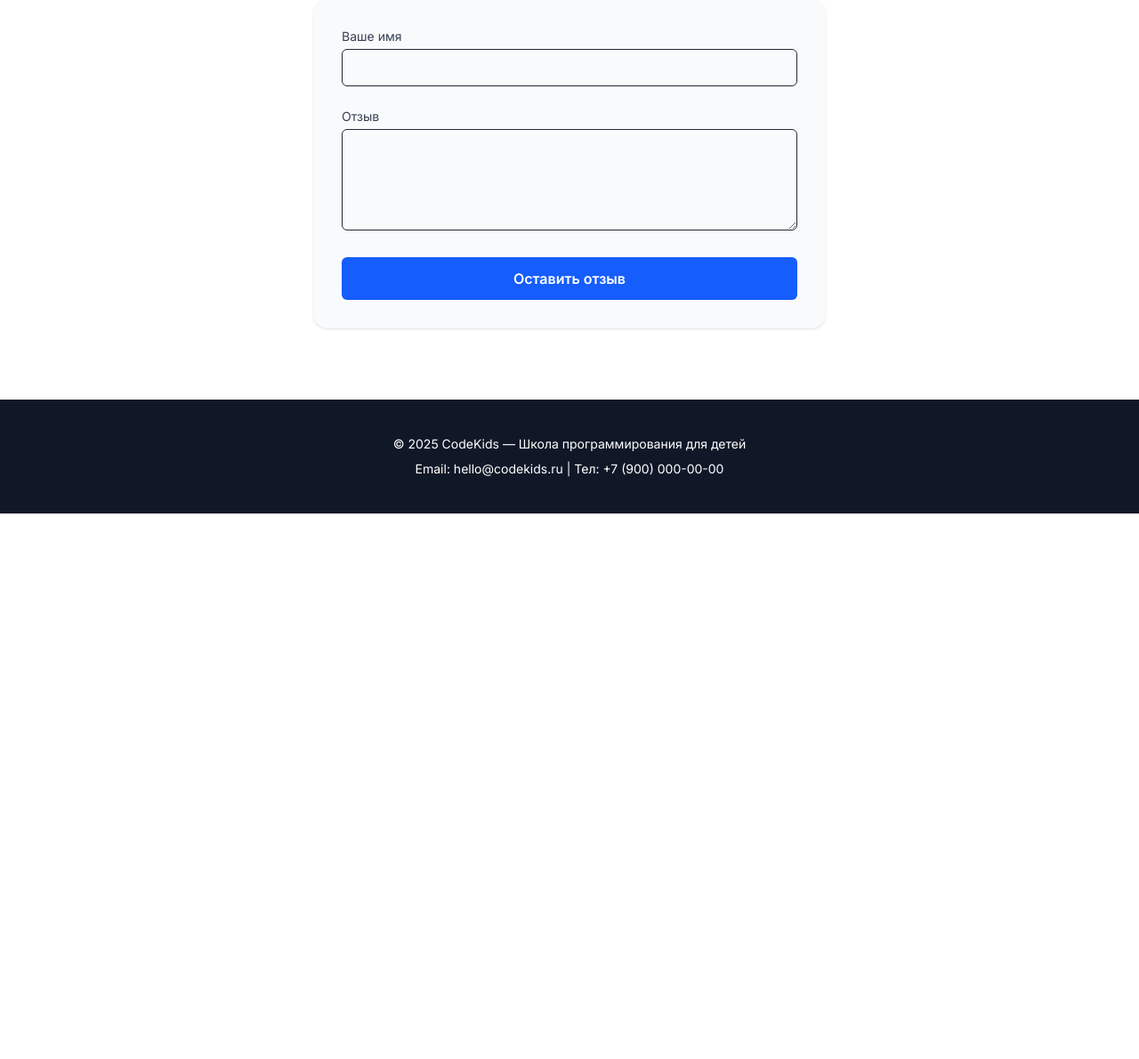
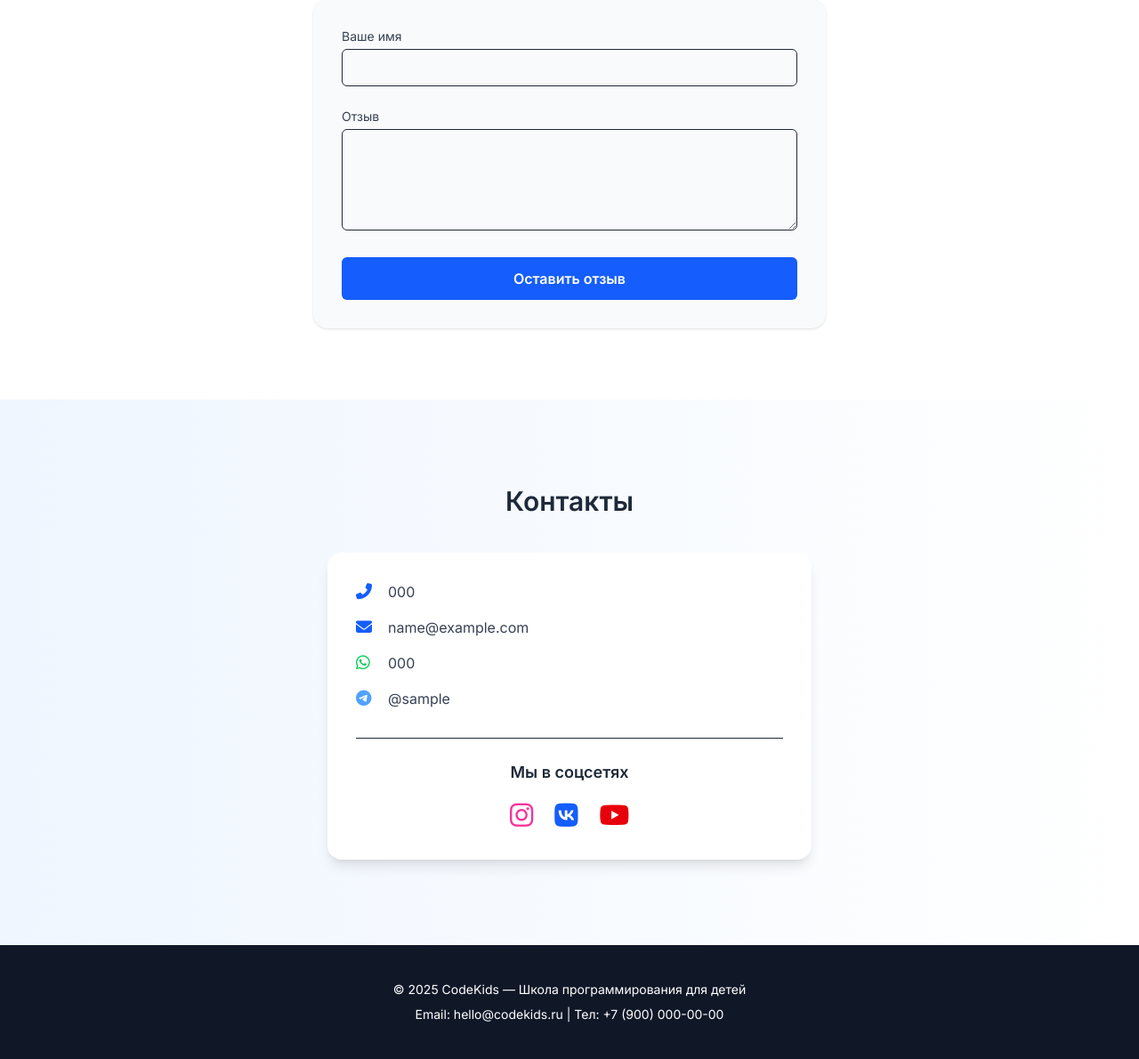
Before and after one commit to strongardo/codekids, a Django app: page / in a window 1280 px wide. Shown: the part 2637-3827 px from the top of the page at 89% size. Before the commit the page ends 3214 px from the top, so only its background shows below. Run offline with Django 5.2, Linux system fonts and the light colour scheme; tables that the repository leaves empty hold one stand-in row (values such as "Sample post").

Commit message:
delete contacts page, add contacts section to home

```diff
--- a/pages/urls.py
+++ b/pages/urls.py
@@ -5,7 +5,6 @@ urlpatterns = [
     path('', home, name='home'),
     path('courses/', courses, name='courses'),
     path('about/', about, name='about'),
-    path('contacts/', contacts, name='contacts'),
     path('login_form/', login_form, name='login_form'),
     path('dashboard/', dashboard, name='dashboard'),
     path('thanks/<str:page_type>/', thanks, name='thanks'),
--- a/pages/views.py
+++ b/pages/views.py
@@ -15,6 +15,7 @@ def home(request):
         'features': Feature.objects.all(),
         'courses': Course.objects.filter(is_hit=True),
         'reviews': Review.objects.all(),
+        'contacts': ContactInfo.objects.all().first()
     }
 
     if request.method == 'POST':
@@ -49,11 +50,6 @@ def about(request):
         'teachers': teachers,
         'about_info': about_info,
     })
-
-
-def contacts(request):
-    contact_info = ContactInfo.objects.all().first()
-    return render(request, 'pages/contacts.html', {'contacts': contact_info})
 
 
 def register(request):
--- a/templates/header.html
+++ b/templates/header.html
@@ -2,21 +2,33 @@
     <div class="max-w-7xl mx-auto px-4 py-4 flex justify-between items-center">
         <a href="{% url 'home' %}"><h1 class="text-2xl font-bold text-blue-600">CodeKids</h1></a>
         <nav class="space-x-6 text-sm font-medium">
-            <a href="{% url 'contacts' %}" class="text-gray-600 hover:text-blue-600 transition">Контакты</a>
+            <a href="{% url 'home' %}#contacts" class="text-gray-600 hover:text-blue-600 transition">Контакты</a>
+
+            {% if user.is_staff %}
+            <a href="/admin" class="text-gray-600 hover:text-blue-600 transition">Админка</a>
+
+            <form method="POST" action="{% url 'logout' %}" class="inline">
+                {% csrf_token %}
+                <button type="submit"
+                        class="text-gray-600 hover:text-blue-600 transition text-sm font-medium bg-transparent p-0 m-0 border-none cursor-pointer">
+                    Выход
+                </button>
+            </form>
+            {% else %}
 
             {% if user.is_authenticated %}
             <a href="{% url 'dashboard' %}" class="text-gray-600 hover:text-blue-600 transition">Личный кабинет</a>
             <form method="POST" action="{% url 'logout' %}" class="inline">
                 {% csrf_token %}
                 <button type="submit"
-                        class="text-gray-600 hover:text-blue-600 transition text-sm font-medium bg-transparent p-0 m-0 border-none cursor-pointer">Выход
+                        class="text-gray-600 hover:text-blue-600 transition text-sm font-medium bg-transparent p-0 m-0 border-none cursor-pointer">
+                    Выход
                 </button>
             </form>
-            {% if user.is_staff %}
-            <a href="/admin" class="text-gray-600 hover:text-blue-600 transition">Админка</a>
-            {% endif %}
             {% else %}
             <a href="{% url 'login_form' %}" class="text-gray-600 hover:text-blue-600 transition">Вход</a>
+            {% endif %}
+
             {% endif %}
         </nav>
     </div>
--- a/templates/pages/home.html
+++ b/templates/pages/home.html
@@ -214,6 +214,73 @@
         </div>
     </section>
 
+    <section id="contacts" class="py-24 bg-gradient-to-r from-blue-50 to-white fade-in">
+        <div class="max-w-xl mx-auto px-4">
+            <h3 class="text-3xl font-semibold text-center mb-10 text-gray-800">Контакты</h3>
+
+            <div class="bg-white p-8 rounded-2xl shadow-lg hover:shadow-xl transition-shadow duration-300">
+                <div class="space-y-4 text-gray-700 text-base">
+                    {% if contacts.phone %}
+                    <div class="flex items-center">
+                        <i class="fas fa-phone-alt text-blue-600 w-6 text-lg mr-3"></i>
+                        <a href="tel:{{ contacts.phone }}" class="hover:text-blue-600">{{ contacts.phone }}</a>
+                    </div>
+                    {% endif %}
+
+                    {% if contacts.email %}
+                    <div class="flex items-center">
+                        <i class="fas fa-envelope text-blue-600 w-6 text-lg mr-3"></i>
+                        <a href="mailto:{{ contacts.email }}" class="hover:text-blue-600">{{ contacts.email }}</a>
+                    </div>
+                    {% endif %}
+
+                    {% if contacts.whatsapp_number %}
+                    <div class="flex items-center">
+                        <i class="fab fa-whatsapp text-green-500 w-6 text-lg mr-3"></i>
+                        <a href="https://wa.me/{{ contacts.whatsapp_number }}" target="_blank"
+                           class="hover:text-green-600">
+                            {{ contacts.whatsapp_number }}
+                        </a>
+                    </div>
+                    {% endif %}
+
+                    {% if contacts.telegram_login %}
+                    <div class="flex items-center">
+                        <i class="fab fa-telegram-plane text-blue-400 w-6 text-lg mr-3"></i>
+                        <a href="https://t.me/{{ contacts.telegram_login }}" target="_blank"
+                           class="hover:text-blue-500">
+                            @{{ contacts.telegram_login }}
+                        </a>
+                    </div>
+                    {% endif %}
+                </div>
+
+                {% if contacts.instagram_link or contacts.vk_link or contacts.youtube_link %}
+                <div class="mt-8 border-t pt-6 text-center">
+                    <h4 class="text-lg font-semibold text-gray-800 mb-4">Мы в соцсетях</h4>
+                    <div class="flex justify-center space-x-6 text-3xl">
+                        {% if contacts.instagram_link %}
+                        <a href="{{ contacts.instagram_link }}" target="_blank" class="hover:opacity-80">
+                            <i class="fab fa-instagram text-pink-500"></i>
+                        </a>
+                        {% endif %}
+                        {% if contacts.vk_link %}
+                        <a href="{{ contacts.vk_link }}" target="_blank" class="hover:opacity-80">
+                            <i class="fab fa-vk text-blue-600"></i>
+                        </a>
+                        {% endif %}
+                        {% if contacts.youtube_link %}
+                        <a href="{{ contacts.youtube_link }}" target="_blank" class="hover:opacity-80">
+                            <i class="fab fa-youtube text-red-600"></i>
+                        </a>
+                        {% endif %}
+                    </div>
+                </div>
+                {% endif %}
+            </div>
+        </div>
+    </section>
+
 
 </main>
 {% endblock %}
```
Also changed, not shown: templates/pages/contacts.html (deleted, +0 -127 lines).
